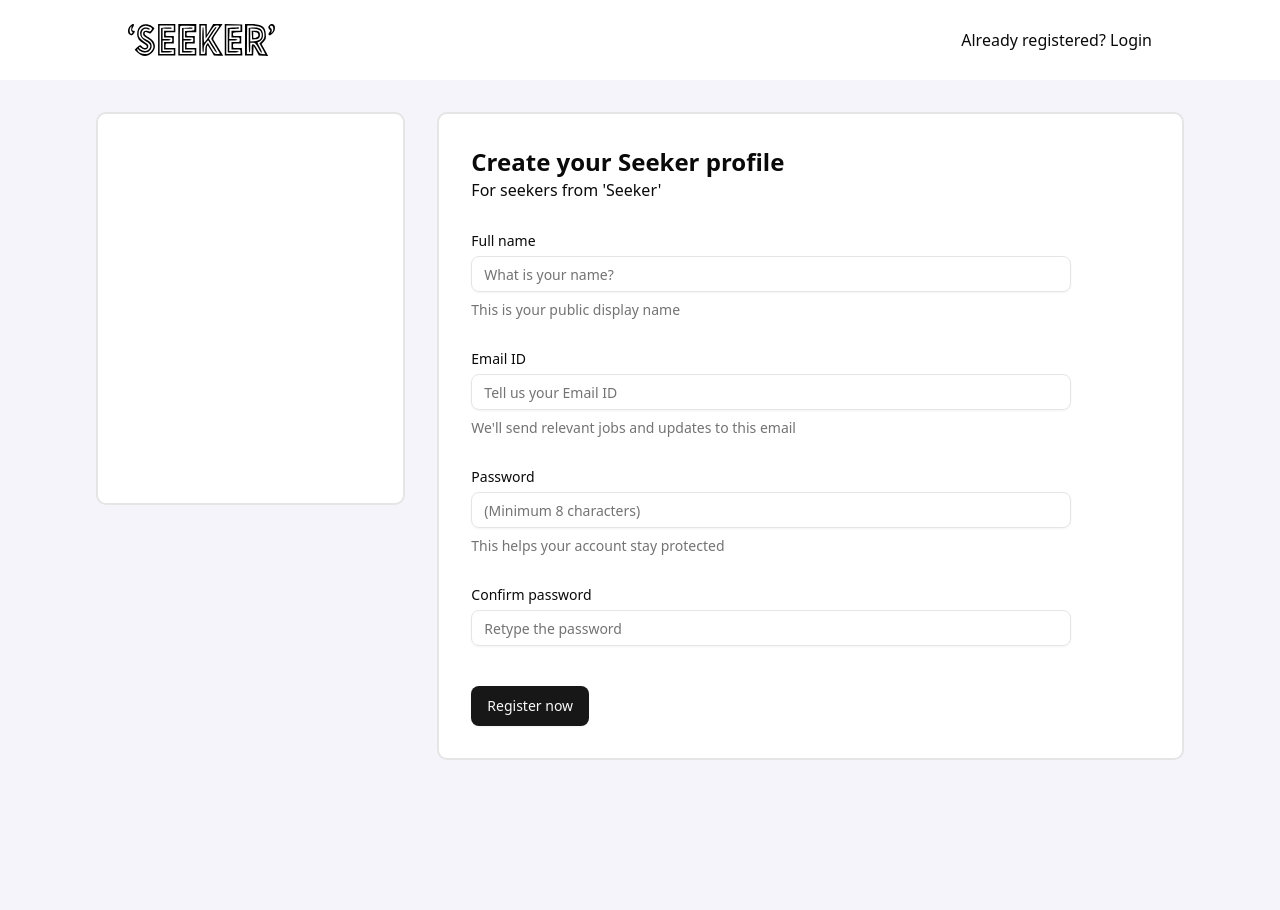
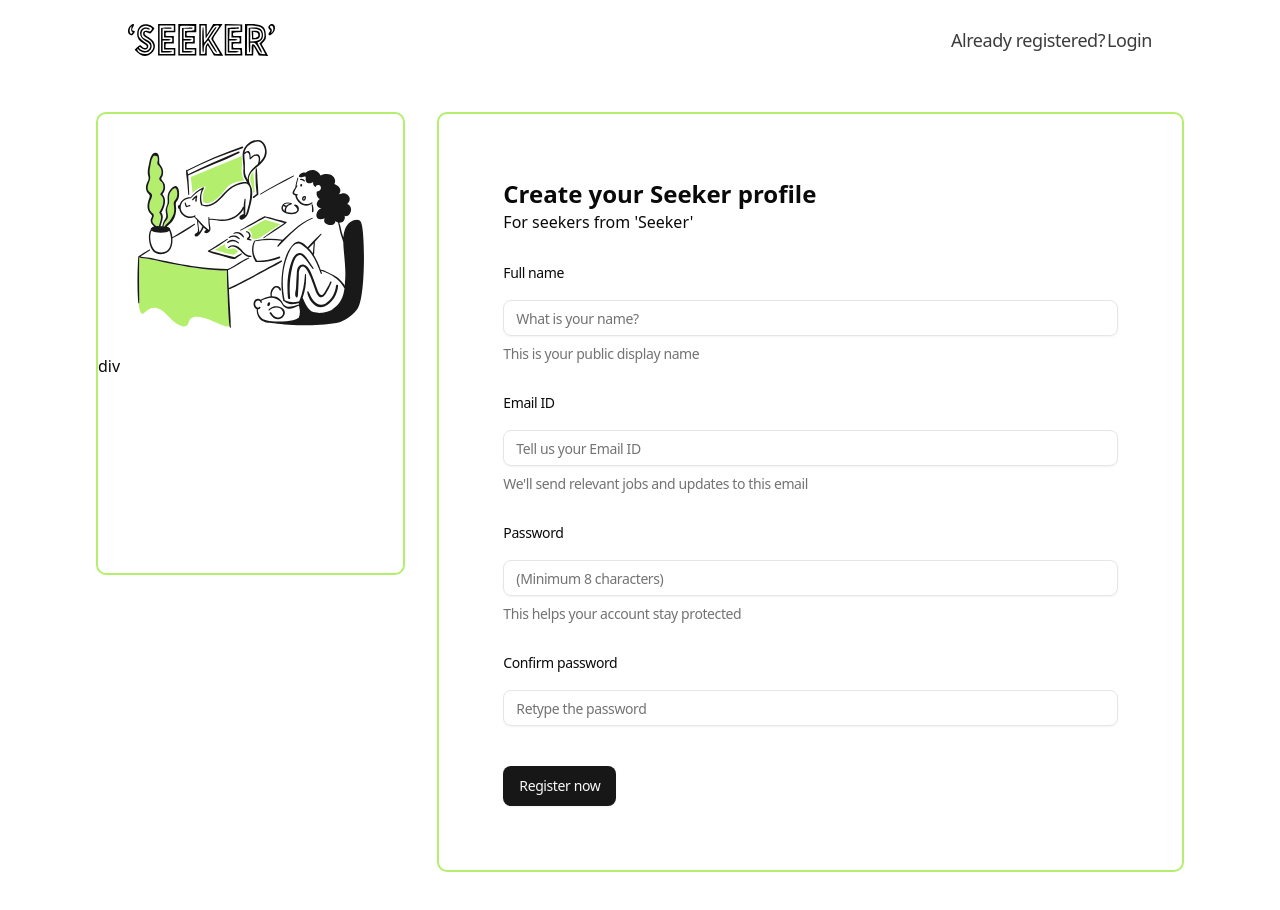
Before and after one commit to 4rch1tT/job-board-portal-client, a React (Vite) app: page /register in a window 1280 px wide. Shown: the top 910 px of the page. Built offline with nearby package versions, Linux system fonts and the light colour scheme; no server answers.

Commit message:
small update

```diff
--- a/src/components/Navbar.jsx
+++ b/src/components/Navbar.jsx
@@ -31,19 +31,25 @@ const Navbar = () => {
           </Avatar>
         </div>
       ) : isRegisterPage ? (
-        <Link to="/login" className="hover:underline">
-          Already registered? Login
-        </Link>
+        <p className="text-[#3c3c3c] text-lg tracking-tight">
+          Already registered?
+          <Link to="/login" className="hover:text-[#b3ee6d] ml-0.5">
+            Login
+          </Link>
+        </p>
       ) : (
         <div>
           <Button
             variant="outline"
-            className="mr-4 rounded-2xl hover:border hover:border-black"
+            className="mr-4 rounded-2xl hover:bg-[#b3ee6d] border-2 border-[#b3ee6d] font-semibold"
             onClick={() => navigate("/login")}
           >
             Login
           </Button>
-          <Button className="rounded-2xl" onClick={() => navigate("/register")}>
+          <Button
+            className="rounded-2xl bg-[#3c3c3c]"
+            onClick={() => navigate("/register")}
+          >
             Register
           </Button>
         </div>
--- a/src/pages/Home.jsx
+++ b/src/pages/Home.jsx
@@ -3,9 +3,9 @@ import React from "react";
 
 const Home = () => {
   return (
-    <div className="bg-[#f5f4fa] pt-16 flex flex-col min-h-screen">
-      <div className="flex flex-col justify-center items-center">
-        <h1 className="text-4xl tracking-tight font-bold">
+    <div className=" pt-16 flex flex-col min-h-screen">
+      <div className="flex flex-col justify-center items-center text-[#3c3c3c]">
+        <h1 className="text-4xl tracking-tight font-bold ">
           Find Your Next Oppertunity
         </h1>
         <h3 className="text-2xl font-semibold tracking-tight mt-2">
--- a/src/pages/Login.jsx
+++ b/src/pages/Login.jsx
@@ -93,10 +93,10 @@ export function Login() {
   };
 
   return (
-    <div className="min-h-screen bg-[#f5f4fa] pt-16">
+    <div className="min-h-screen pt-16">
       <div className="grid grid-cols-12 grid-rows-12">
-        <div className="col-span-4 row-span-4 col-start-3 row-start-3 bg-white"></div>
-        <div className="col-span-4 row-span-7 col-start-7 row-start-1 p-10  bg-white">
+        <div className="col-span-4 row-span-4 col-start-3 row-start-3  border-1 border-[#b3ee6d] rounded-lg"></div>
+        <div className="col-span-4 row-span-7 col-start-7 row-start-1 p-16 py-10    tracking-tight border-1 border-[#b3ee6d] rounded-lg">
           <h2 className="mb-8 text-2xl">Login</h2>
           <Form {...form}>
             <form onSubmit={form.handleSubmit(onSubmit)} className="space-y-8 ">
@@ -107,7 +107,11 @@ export function Login() {
                   <FormItem>
                     <FormLabel>Email ID</FormLabel>
                     <FormControl>
-                      <Input placeholder="Enter Email ID" {...field} />
+                      <Input
+                        placeholder="Enter Email ID"
+                        {...field}
+                        className="mt-4"
+                      />
                     </FormControl>
                     <FormDescription></FormDescription>
                     <FormMessage />
@@ -121,7 +125,11 @@ export function Login() {
                   <FormItem>
                     <FormLabel>Password</FormLabel>
                     <FormControl>
-                      <Input placeholder="Enter Password" {...field} />
+                      <Input
+                        placeholder="Enter Password"
+                        {...field}
+                        className="mt-4"
+                      />
                     </FormControl>
                     <FormDescription></FormDescription>
                     <FormMessage />
@@ -133,7 +141,7 @@ export function Login() {
                   {form.formState.errors.root.message}
                 </p>
               )}
-              <Button type="submit" className="min-w-full">
+              <Button type="submit" className="min-w-full bg-[#3c3c3c]">
                 Login
               </Button>
             </form>
--- a/src/pages/Register.jsx
+++ b/src/pages/Register.jsx
@@ -17,6 +17,7 @@ import {
   FormMessage,
 } from "@/components/ui/form";
 import { Input } from "@/components/ui/input";
+import registerSVG from "../assets/images/register.svg";
 
 const formSchema = z
   .object({
@@ -89,9 +90,12 @@ export function Register() {
   };
 
   return (
-    <div className="grid grid-cols-12 grid-rows-12 gap-8 bg-[#f5f4fa] pt-8">
-      <div className="col-span-4 row-span-5 border-2  flex ml-24 bg-white rounded-lg"></div>
-      <div className="col-span-8 row-span-8 col-start-5 border-2 p-8 mr-24 rounded-lg bg-white">
+    <div className="grid grid-cols-12 grid-rows-12 gap-8 pt-8">
+      <div className="col-span-4 row-span-5 border-2 border-[#b3ee6d] flex flex-col ml-24 rounded-lg">
+        <img src={registerSVG} alt="register" className="h-60 w-full" />
+        div
+      </div>
+      <div className="col-span-8 row-span-8 col-start-5 border-2 border-[#b3ee6d] p-16 mr-24 rounded-lg">
         <div className="mb-8">
           <h2 className="text-2xl font-bold">Create your Seeker profile</h2>
           <p>For seekers from 'Seeker'</p>
@@ -99,7 +103,7 @@ export function Register() {
         <Form {...form}>
           <form
             onSubmit={form.handleSubmit(onSubmit)}
-            className="space-y-8 w-[600px] h-auto "
+            className="space-y-8 h-auto tracking-tight "
           >
             <FormField
               control={form.control}
@@ -111,7 +115,7 @@ export function Register() {
                     <Input
                       placeholder="What is your name?"
                       {...field}
-                      className="w-[600px]"
+                      className="w-full mt-3"
                     />
                   </FormControl>
                   <FormDescription>
@@ -131,7 +135,7 @@ export function Register() {
                     <Input
                       placeholder="Tell us your Email ID"
                       {...field}
-                      className="w-[600px]"
+                      className="w-full mt-3"
                     />
                   </FormControl>
                   <FormDescription>
@@ -151,7 +155,7 @@ export function Register() {
                     <Input
                       placeholder="(Minimum 8 characters)"
                       {...field}
-                      className="w-[600px]"
+                      className="w-full mt-3"
                       type="password"
                     />
                   </FormControl>
@@ -172,7 +176,7 @@ export function Register() {
                     <Input
                       placeholder="Retype the password"
                       {...field}
-                      className="w-[600px]"
+                      className="w-full mt-3"
                       type="password"
                     />
                   </FormControl>
```
Also changed, not shown: src/assets/images/register.svg (added).
